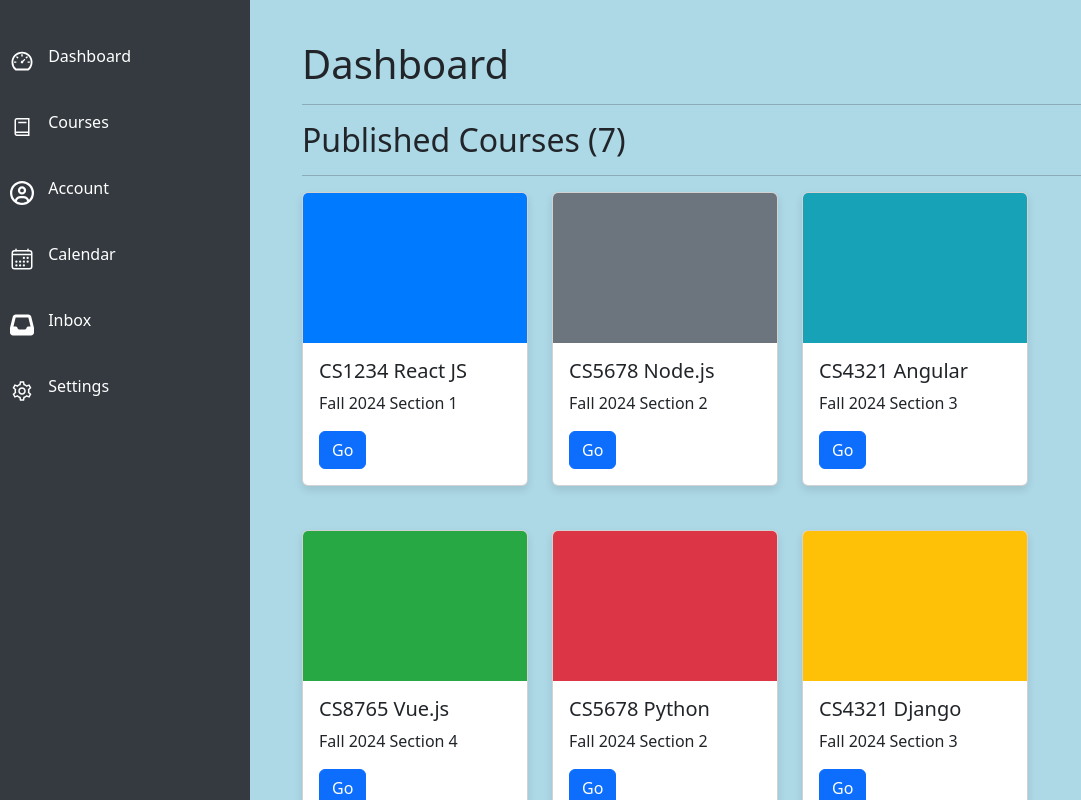
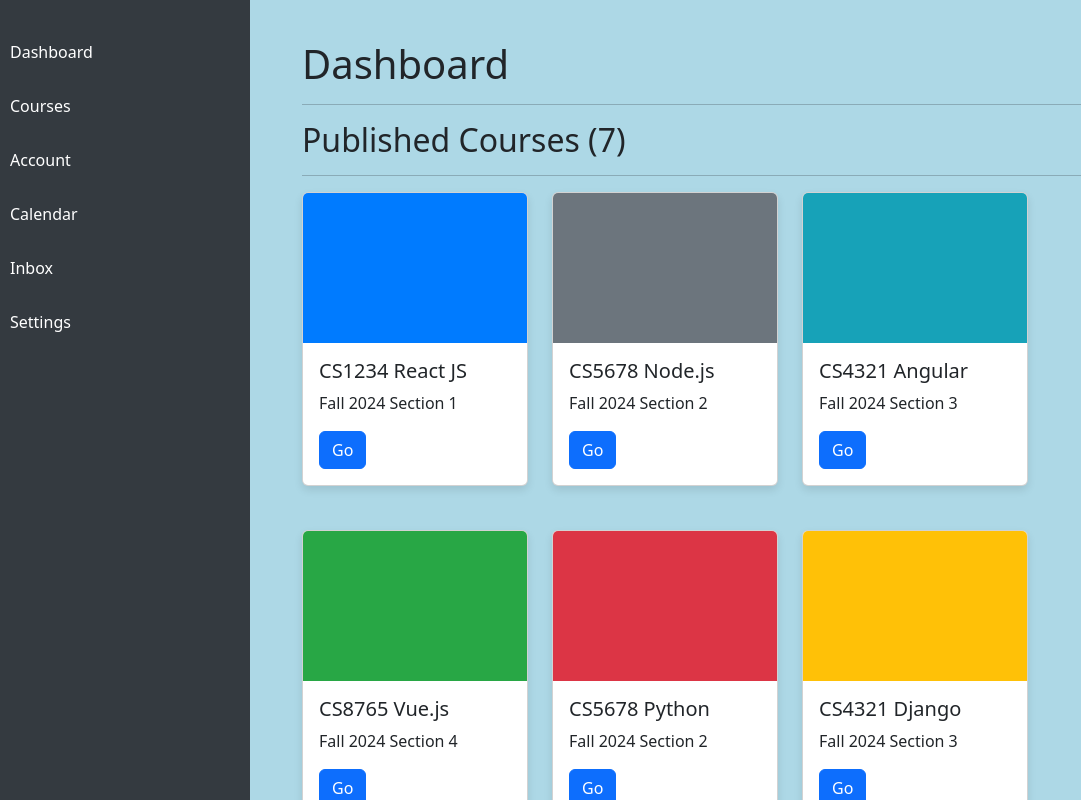
Before and after one commit to LRDOC/web-dev-assignment-1, a React (Create React App) app: page /#/Kanbas/Dashboard in a window 1280 px wide. Both pictures are taken after a click on the button "Kanbas". Shown: the top 800 px of the page, without its empty margins (0-1081 px from the left). Built offline with nearby package versions, Linux system fonts and the light colour scheme.

Commit message:
got rid of icons. deployment issues with it

```diff
--- a/src/Kanbas/Navigation/Sidebar.tsx
+++ b/src/Kanbas/Navigation/Sidebar.tsx
@@ -1,32 +1,16 @@
 import React from 'react';
 import { Link } from 'react-router-dom';
-import { AiOutlineDashboard } from 'react-icons/ai';
-import { IoCalendarOutline } from 'react-icons/io5';
-import { LiaBookSolid, LiaCogSolid } from 'react-icons/lia';
-import { FaInbox, FaRegCircleUser } from 'react-icons/fa6';
 import './Navigation.css';
 
 export default function Sidebar() {
     return (
         <div className="sidebar">
-            <Link to="/Kanbas/Dashboard">
-                <span className="icon"><AiOutlineDashboard /></span> Dashboard
-            </Link>
-            <Link to="/Kanbas/Courses">
-                <span className="icon"><LiaBookSolid /></span> Courses
-            </Link>
-            <Link to="/Kanbas/Account">
-                <span className="icon"><FaRegCircleUser /></span> Account
-            </Link>
-            <Link to="/Kanbas/Calendar">
-                <span className="icon"><IoCalendarOutline /></span> Calendar
-            </Link>
-            <Link to="/Kanbas/Inbox">
-                <span className="icon"><FaInbox /></span> Inbox
-            </Link>
-            <Link to="/Kanbas/Settings">
-                <span className="icon"><LiaCogSolid /></span> Settings
-            </Link>
+            <Link to="/Kanbas/Dashboard"> Dashboard</Link>
+            <Link to="/Kanbas/Courses"> Courses</Link>
+            <Link to="/Kanbas/Account"> Account</Link>
+            <Link to="/Kanbas/Calendar"> Calendar</Link>
+            <Link to="/Kanbas/Inbox"> Inbox</Link>
+            <Link to="/Kanbas/Settings"> Settings</Link>
         </div>
     );
 }
```
